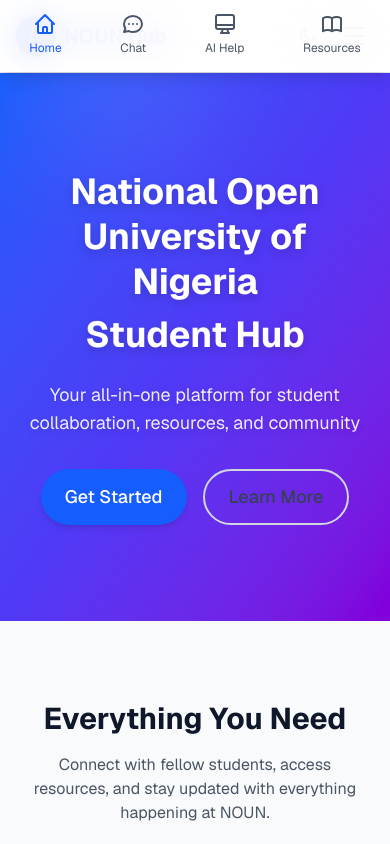
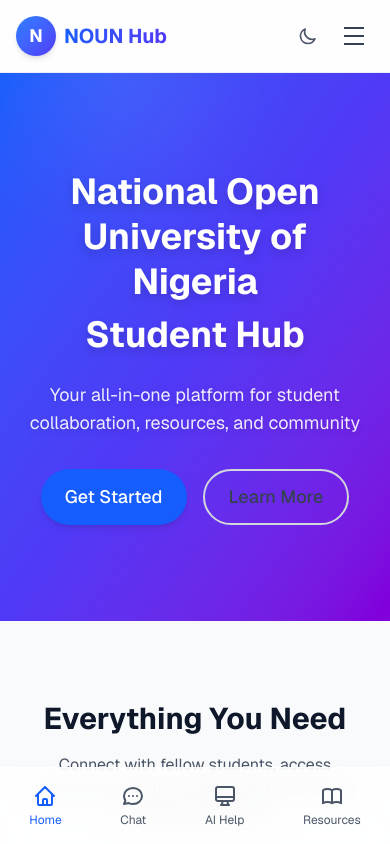
Before and after one commit to NOUNlogic/nounlogic.top, a Next.js app: page / in a window 390 px wide. Shown: the top 844 px of the page. Built offline with nearby package versions, Linux system fonts and the light colour scheme.

Commit message:
🎨 Updates the global stylesheet to include styles for form inputs, ensuring consistency across the application.

```diff
--- a/src/app/globals.css
+++ b/src/app/globals.css
@@ -397,8 +397,6 @@
   border-top: 1px solid var(--glass-border);
   padding: 0.5rem 0;
   z-index: 40;
-  transform: translateY(0);
-  transition: transform 0.3s ease;
 }
 
 .dark .mobile-nav {
@@ -406,8 +404,11 @@
   border-top: 1px solid var(--glass-border-dark);
 }
 
-.mobile-nav.hidden {
-  transform: translateY(100%);
+/* Add padding to the bottom of the page content to prevent overlap with mobile nav */
+@media (max-width: 768px) {
+  main {
+    padding-bottom: 4rem;
+  }
 }
 
 /* 3D button effect */
--- a/src/components/navbar.tsx
+++ b/src/components/navbar.tsx
@@ -28,6 +28,7 @@
   const isActive = (path: string) => pathname === path;
 
   return (
+    <>
       <nav
         className={`app-bar sticky top-0 z-40 transition-all duration-300 bg-white/90 dark:bg-gray-900/90 backdrop-blur-md border-b border-gray-200 dark:border-gray-800 ${
           scrolled ? 'py-2 shadow-md' : 'py-4'
@@ -197,8 +198,9 @@
             </div>
           </div>
         </div>
+      </nav>
 
-      {/* Mobile bottom navigation bar */}
+      {/* Mobile bottom navigation bar - separated from top navbar */}
       <div className="md:hidden fixed bottom-0 left-0 right-0 mobile-nav bg-white dark:bg-gray-900 border-t border-gray-200 dark:border-gray-800 shadow-lg z-30">
         <div className="flex justify-around items-center">
           <Link
@@ -246,6 +248,6 @@
           </Link>
         </div>
       </div>
-    </nav>
+    </>
   );
 }
```
Lines whose indentation alone changed are shown as unchanged.
